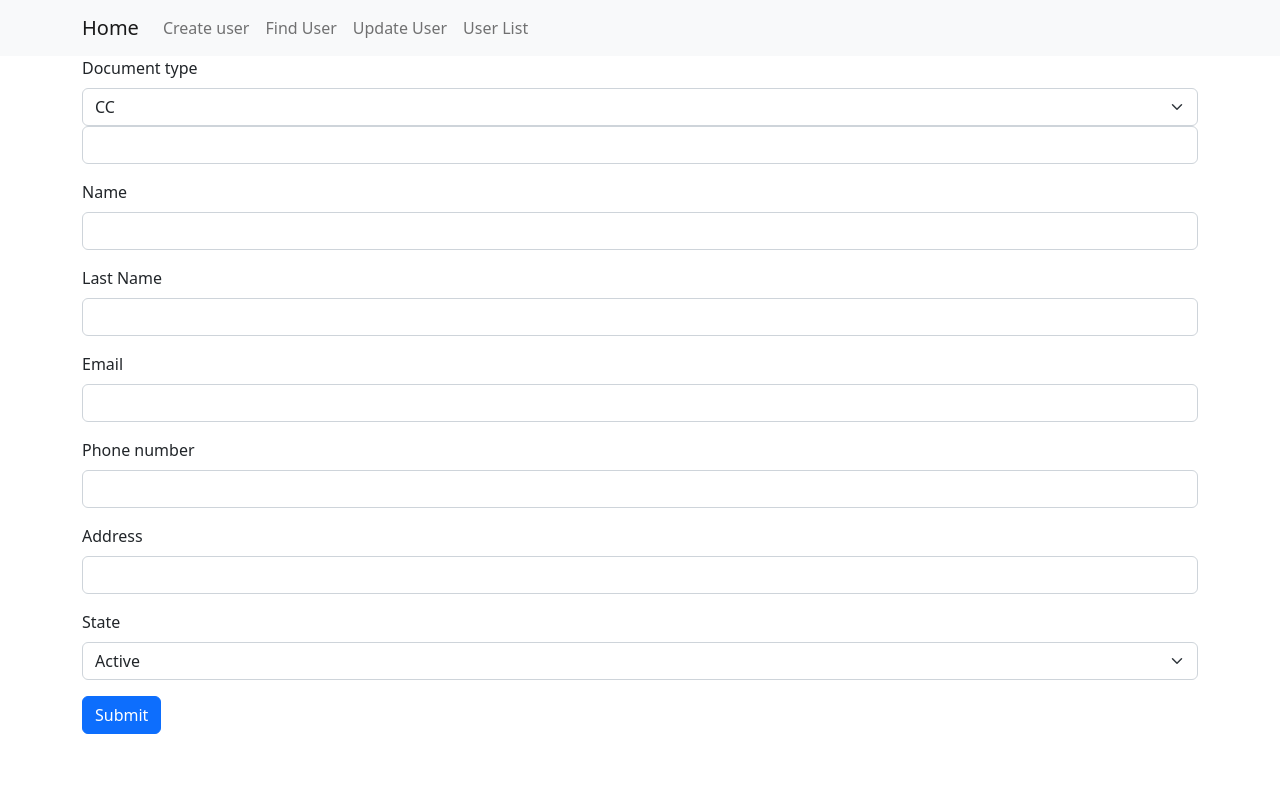
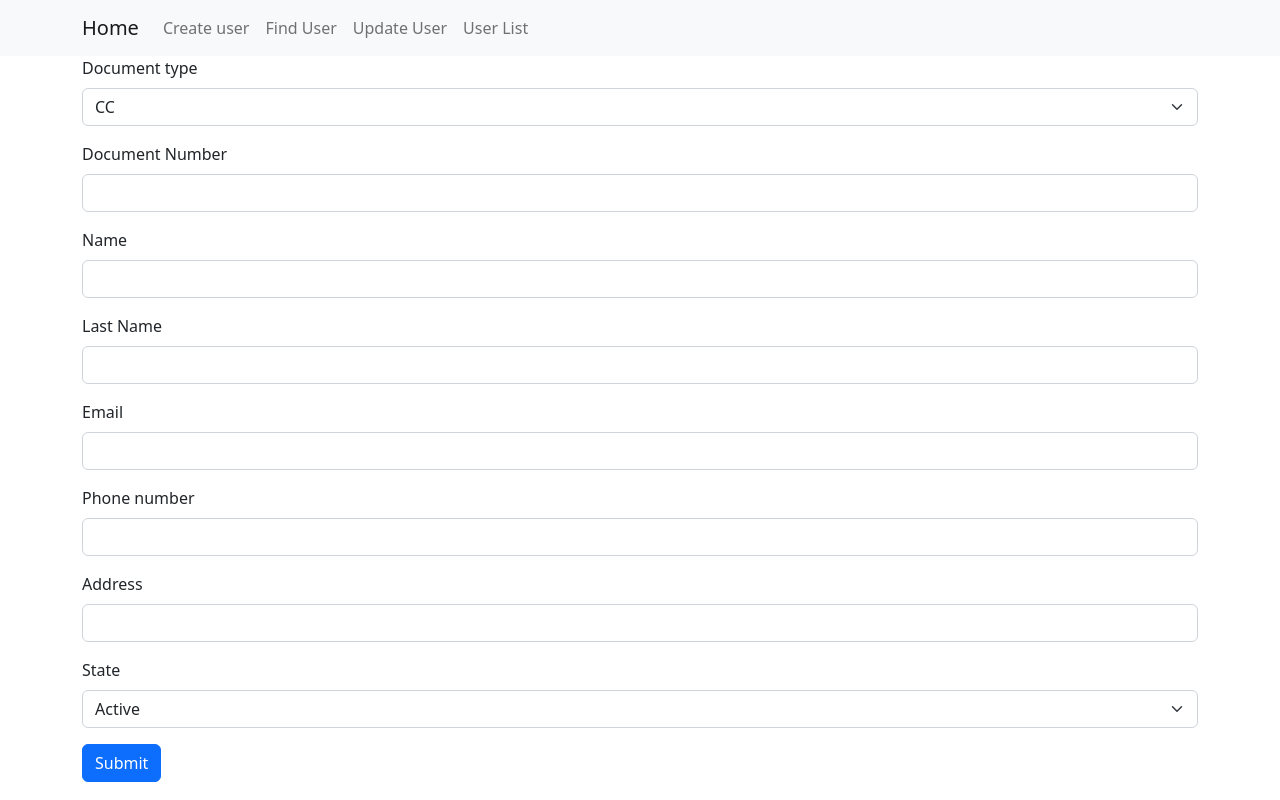
Before and after one commit to veronicapava/RetoFrontend, a React (Create React App) app: page /createUser in a window 1280 px wide. Built offline with nearby package versions, Linux system fonts and the light colour scheme.

Commit message:
Añade campo faltante

```diff
--- a/src/components/Form.jsx
+++ b/src/components/Form.jsx
@@ -19,7 +19,13 @@ function Form() {
             <option>PS</option>
             <option>TI</option>
           </select>
-          <input type="text" className="form-control" id="documenttype" />
+        </div>
+
+        <div className="mb-3">
+          <label htmlFor="documentNumber" className="form-label">
+            Document Number
+          </label>
+          <input type="text" className="form-control" id="documentNumber" />
         </div>
 
         <div className="mb-3">
```
